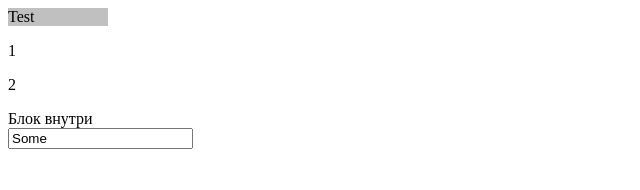
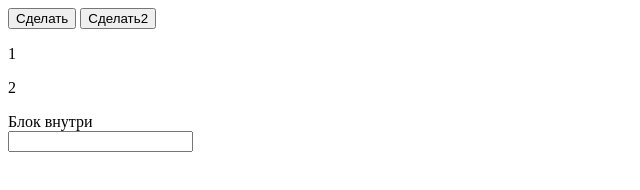
Before and after one commit to InsPekToP/14_module_lessons, a plain HTML site: page 14main5_1/index.html in a window 1280 px wide. Shown: the whole page, without its empty margins (0-640 px from the left). Drawn offline with nearby package versions, Linux system fonts and the light colour scheme.

Commit message:
дописал лекцию

```diff
--- a/14main5_1/index.html
+++ b/14main5_1/index.html
@@ -9,6 +9,10 @@
 <body>
 <!-- 14main5_1 -->
 <!-- Обработчик событий в jQuery  -->
+    <button onclick="clickBtn()">Сделать</button>
+    <!-- <button onmousedown="clickBtn()">Сделать</button> -->
+    <!-- <button onmouseup="clickBtn()">Сделать</button> -->
+    <button class="send">Сделать2</button>
     <div id="block">Test</div>
     <p class="txt">1</p>
     <p class="txt">2</p>
@@ -17,17 +21,82 @@
             Блок внутри
         </div>
     </span>
-     <input type="text" name="" value="Some">
+     <input type="text" name="" value="">
+     <div id="textShow"></div>
 
     <!-- <script src="jquery/jquery-3.7.1.min.js"></script> -->
     <script src="https://ajax.googleapis.com/ajax/libs/jquery/3.7.1/jquery.min.js"></script>
     <script src="js/index.js"></script>
 
     <script>
-    ;(function($,undefined){
+
+       //обработчики событий - позволяют поставить некий обработчик например (кнопку).
+       //и когда она будет нажата мы сможем применять к ней какие-либо стили или св-ва
+       //создам кнопку button в теге body <div id="block">Test</div>
+       //теперь хотим скрывать <div id="block">Test</div> когда будем нажимать на кнопку button
+       //или открывать,если он будет скрыт
+       //можем это сделать 2мя способами:
+       //1й - в теге button прописать onclick --- onclick="clickBtn()"
+       //теперь эту ф-ию надо прописать
+        function clickBtn() {
+            $("#block").toggle();
+        //существуют много разных обработчиков событий,по кликам мануал сдесь:
+        //https://www.w3schools.com/jsref/event_onmousemove.asp
+        }
+
+        //но лучше добавлять обработчики событий через jQuery
+        //сделали кнопку <button class="send">Сделать2</button>,и дабавили класс send
+        //выбираем кнопку button,обращаемся к класу send и кидаем обработчик событий
+        //ф-ей on().Далее,через запятую,прописываем ф-ию function(),она должна быть анонимной
+        //и внутри такой ф-ии прописываем условие
+        $("button.send").on('click',function(){ //также есть dblclick
+            //$("#block").toggle();
+            $("#block").fadeToggle();//скрывает плавно
+        });
+        //кроме того,что мы можем повесить событие,мы можем удалить это событие
+        //$("button.send").off("click");
+
+        //ф-я,которая позволяет в програмном режиме вызвать какое-то событие
+        //Тоесть при загрузке страницы,эта кнопка сразу нажимается
+        $("button.send").trigger("click");
+
+        //такие обработчики можно вешать на любой обьект:
+        //keydown - при нажатии на клавишу,мы будем получать данные из этого блока
+        //val() - значение из этого текстового поля
+        //записываем это все в переменную text,и сразу будем выводить под самим текстовым блоком
+        //<div id="textShow"></div>
+        //выбираем textShow обращаемся к ф-ии text и передаем ему пер-ную text
+
+        // $("input").on('keydown',function(){
+        //     var text = $("input").val();
+        //     $("#textShow").text(text);
+        // });
+
+        //обьяснение,того что мы сейчас реализовали
+        //Когда мы будем вводить какие-либо символы в текстовое поле,у нас будет срабатывать
+        //обработчик события.Дальше мы берем значение(val()) из этого текстового поля,
+        //и сразу выводим этот текст под самим текстовым полем
+        //Работает не совсем корректно,т.к. keydown срабатывает,когда мы нажимаем на кнопку
+        //Поэтому и обновляется текст,когда нажали на кнопку(тоесть на 1 символ меньше)
+
+        //чтобы это исправить надо и-ть ф-ию keyup(срабатывает после отпускания кнопки)
+        //тоесть при keydown текст прописывается после того как мы нажмем на кнопку,а keyup
+        //после отпускания.Тупо обьяснил все,но если подумать там все логически сходится
+        //Сначало пишется буква,и текст прописывается(срабатывает ф-ия),когда мы нажимаем следующую кнопку
+        //а keyup срабатывает,когда отпускаем кномку,тоесть до того как мы нажали следующую кнопку
+        $("input").on('keyup',function(){
+            var text = $("input").val();
+            $("#textShow").text(text);
+        });
+
+        //также можно повесить обработчик событий на целый файл
+        //обращаемся к  $(document) или $(window) - глобальные обьекты(осн. обьекты на страничке)
+        //.ready - сработает тогда,когда страничка полностью будет загружена
+        $(document).ready(function(){
+            console.log("Hello");
+        });
 
 
-    })(jQuery);
     </script>
 </body>
 </html>
```
